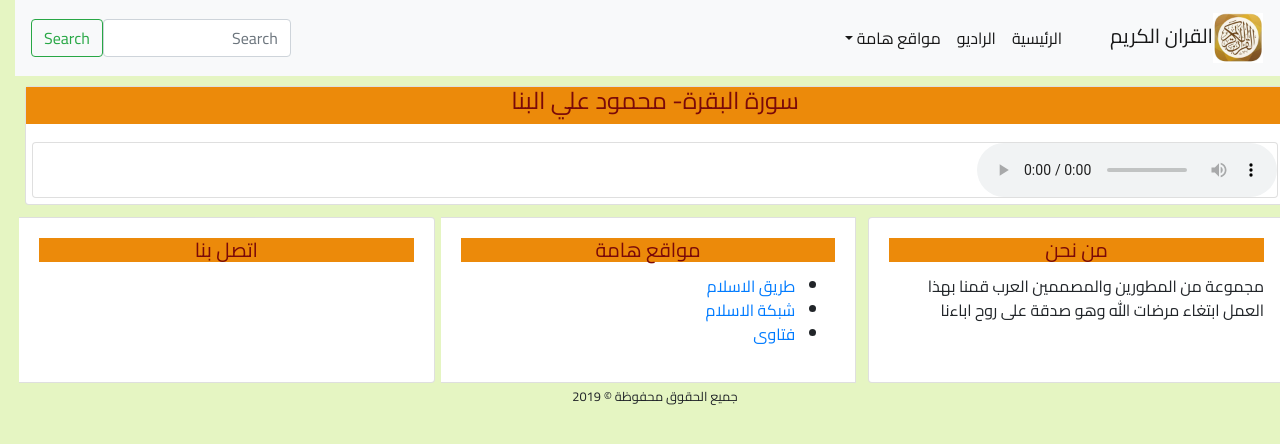
After one commit to shazlycode/sound-site, a Django app: page /banaplay/1 in a window 1280 px wide. The commit adds this page. Shown: the top 444 px of the page. Run offline with Django 3.2, Linux system fonts and the light colour scheme; data comes from the database, SQL or seed files in the repository; both versions use the stored data as it was after the commit; some libraries are stand-ins or nearby versions.

Commit message:
adding Albana

```diff
--- a/sound/app/admin.py
+++ b/sound/app/admin.py
@@ -1,7 +1,8 @@
 from django.contrib import admin
-from .models import Baset, Menshawy, Radio, Husary
+from .models import Baset, Menshawy, Radio, Husary, Bana
 # Register your models here.
 admin.site.register(Baset)
 admin.site.register(Menshawy)
 admin.site.register(Radio)
 admin.site.register(Husary)
+admin.site.register(Bana)
--- a/sound/app/models.py
+++ b/sound/app/models.py
@@ -34,3 +34,11 @@ class Husary(models.Model):
 
     def __str__(self):
         return self.title
+
+class Bana(models.Model):
+    player=models.CharField(max_length=100, default='محمود علي البنا')
+    title= models.CharField(max_length=100)
+    path= models.CharField(max_length=100)
+
+    def __str__(self):
+        return self.title
--- /dev/null
+++ b/sound/app/templates/app/banaplay.html
@@ -0,0 +1,21 @@
+{% extends 'app/base.html' %}
+
+
+
+{% block content %}
+<div class="card-group">
+    <div class="card">
+        <div class="card-title">
+            <h4 class="text-center">
+           سورة {{track.title}}- {{track.player}}
+        </h4>
+        </div>
+        <div class="card body">
+            <audio controls='controls'>
+                <!-- <source src="{{track.source.url}}"> -->
+                <source src="{{track.path}}">
+            </audio>
+        </div>
+    </div>
+</div>
+{% endblock content %}
--- a/sound/app/templates/app/index.html
+++ b/sound/app/templates/app/index.html
@@ -47,13 +47,13 @@
 
 				</a>
 
-				<a href="{% url 'baset' %}">
+				<a href="{% url 'bana' %}">
 						<div class="card-fluid border m-2 ">
 							<div class="card-title">
-								<h3>عبد الباسط عبد الصمد</h3>
+								<h3>محمود علي البنا</h3>
 							</div>
 							<div class="card-body">
-								<img class="img-fluid" src="static\images\baset.jpg" alt="عبد الباسط عبد الصمد"
+								<img class="img-fluid" src="static\images\bana.jpg" alt="عبد الباسط عبد الصمد"
 									width="250" height="250">
 							</div>
 					</a>
--- a/sound/app/views.py
+++ b/sound/app/views.py
@@ -1,5 +1,5 @@
 from django.shortcuts import render, get_object_or_404
-from .models import Baset, Radio, Menshawy,Husary
+from .models import Baset, Radio, Menshawy, Husary, Bana
 # Create your views here.
 
 def index(request):
@@ -78,3 +78,20 @@ def husary_play(request, sound_id):
         'track': track,
     }
     return render(request,'app/husaryplay.html', context)
+
+def banaview(request):
+    sounds= Bana.objects.all()
+    context={
+        'title':'محمود علي البنا',
+        'sounds':sounds,
+
+    }
+    return render(request, 'app/bana.html', context)
+
+def bana_play(request, sound_id):
+    track= get_object_or_404(Bana, pk=sound_id)
+    context={
+        'title':'تشغيل محمود علي البنا',
+        'track': track,
+    }
+    return render(request,'app/banaplay.html', context)
--- a/sound/sound/urls.py
+++ b/sound/sound/urls.py
@@ -30,6 +30,8 @@ urlpatterns = [
     path('minshawyplay/<int:sound_id>', views.minshawy_play, name='minshawyplay'),
     path('husary', views.husaryview, name='husary'),
     path('husaryplay/<int:sound_id>', views.husary_play, name='husaryplay'),
+    path('bana', views.banaview, name='bana'),
+    path('banaplay/<int:sound_id>', views.bana_play, name='banaplay'),
 
 
 
```
Also changed, not shown: sound/app/templates/app/bana.html (added, +19 -0 lines), sound/app/migrations/0007_shahat.py (added), sound/app/migrations/0008_auto_20191017_0731.py (added), sound/app/static/images/bana.jpg (added), sound/db.sqlite3.
